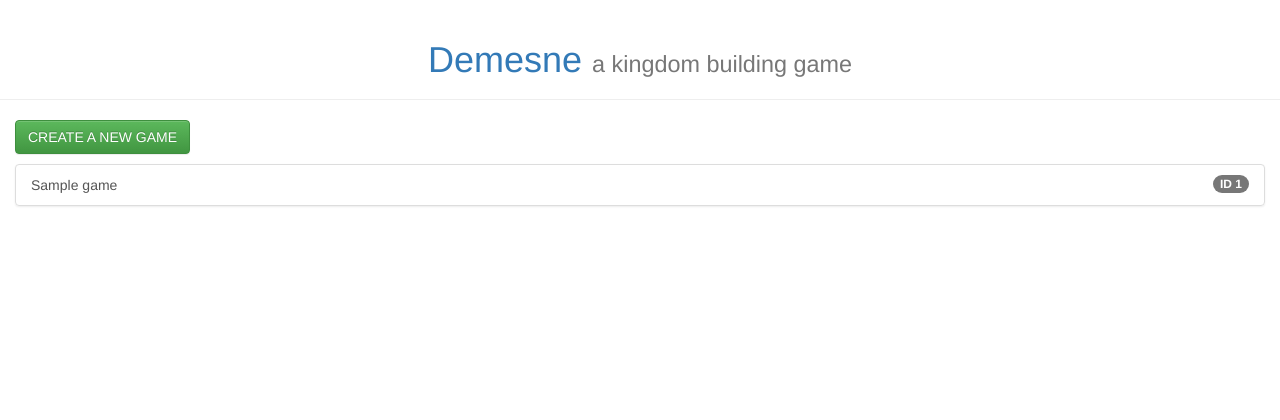
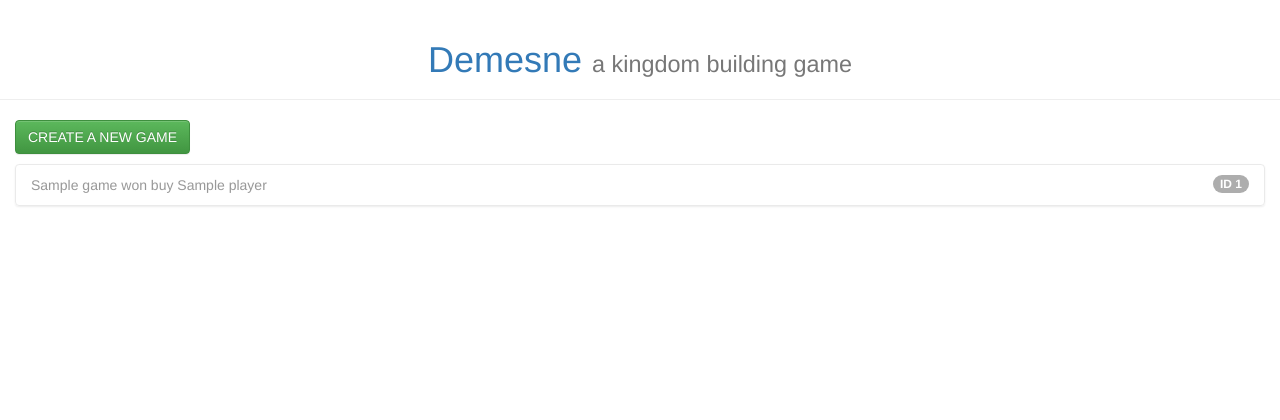
Before and after one commit to guillaume-alvarez/demesne, a Django app: page /games/ in a window 1280 px wide. Shown: the top 420 px of the page. Run offline with Django 3.2, Linux system fonts and the light colour scheme; tables that the repository leaves empty hold one stand-in row (values such as "Sample post"); parts of the project's set-up code (start-up, migrations or seed data) failed here and were passed over; some libraries are stand-ins or nearby versions.

Commit message:
Show won games

```diff
--- a/game/templates/game/games.html
+++ b/game/templates/game/games.html
@@ -7,7 +7,11 @@
         <button id="gameStartBtn" class="btn btn-success">CREATE A NEW GAME</button>
         <div class="list-group">
         {% for game in game_list %}
-            <a href="/games/{{ game.id }}" class="list-group-item">{{ game.name }}<span class="badge">ID {{ game.id }}</span></a>
+            {% if game.winner %}
+                <a href="/games/{{ game.id }}" class="list-group-item greyout">{{ game.name }} won buy {{ game.winner.name }}<span class="badge">ID {{ game.id }}</span></a>
+            {% else %}
+                <a href="/games/{{ game.id }}" class="list-group-item">{{ game.name }}<span class="badge">ID {{ game.id }}</span></a>
+            {% endif %}
         {% endfor %}
         </div>
     </div>
```
